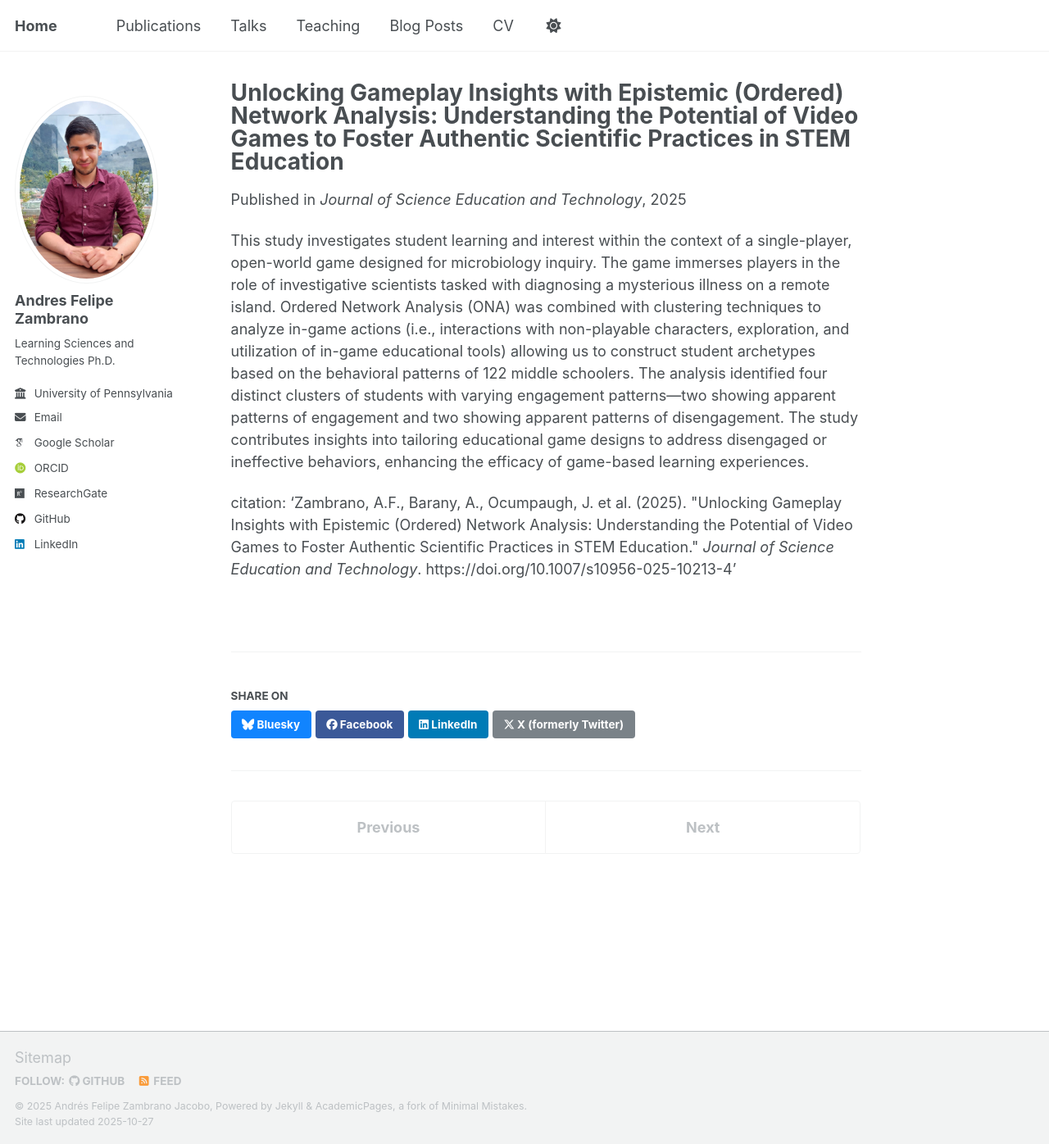
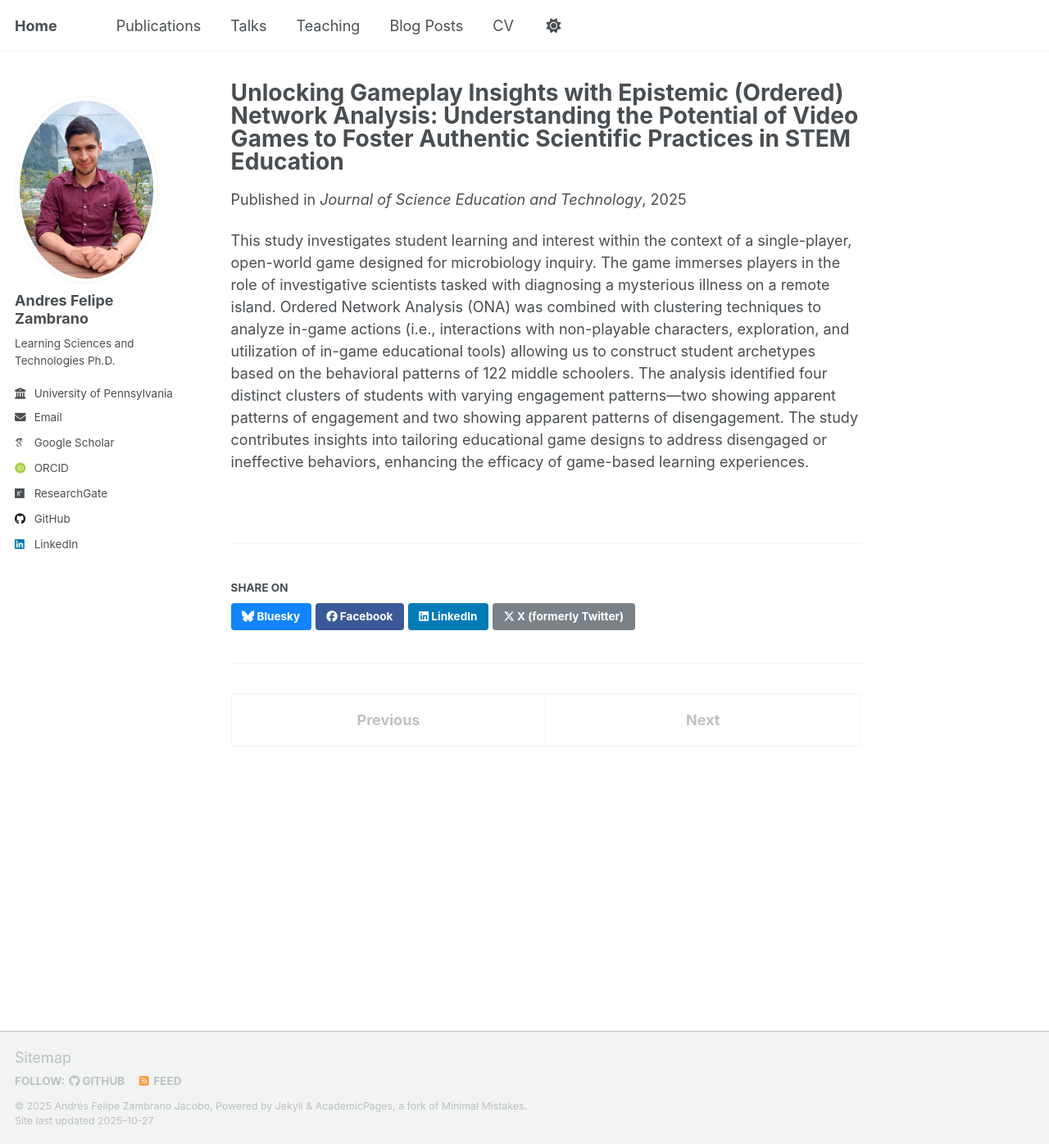
Before and after one commit to afzambrano/afzambrano.github.io, a Jekyll site: the page built from _publications/2025-02-Clustering-ONA-CrystalIsland.md, in a window 1280 px wide and 1396 px high. Shown: the whole window at 82% size. Built offline with Jekyll 4.4.1, drawn with Linux system fonts in a browser that asks for light colours; some web fonts are replaced; a script that is not in the unit is left out.

Commit message:
Update 2025-02-Clustering-ONA-CrystalIsland.md

```diff
--- a/_publications/2025-02-Clustering-ONA-CrystalIsland.md
+++ b/_publications/2025-02-Clustering-ONA-CrystalIsland.md
@@ -10,5 +10,3 @@ paperurl: 'https://link.springer.com/article/10.1007/s10956-025-10213-4'
 ---
 
 This study investigates student learning and interest within the context of a single-player, open-world game designed for microbiology inquiry. The game immerses players in the role of investigative scientists tasked with diagnosing a mysterious illness on a remote island. Ordered Network Analysis (ONA) was combined with clustering techniques to analyze in-game actions (i.e., interactions with non-playable characters, exploration, and utilization of in-game educational tools) allowing us to construct student archetypes based on the behavioral patterns of 122 middle schoolers. The analysis identified four distinct clusters of students with varying engagement patterns—two showing apparent patterns of engagement and two showing apparent patterns of disengagement. The study contributes insights into tailoring educational game designs to address disengaged or ineffective behaviors, enhancing the efficacy of game-based learning experiences.
-
-citation: 'Zambrano, A.F., Barany, A., Ocumpaugh, J. et al. (2025). &quot;Unlocking Gameplay Insights with Epistemic (Ordered) Network Analysis: Understanding the Potential of Video Games to Foster Authentic Scientific Practices in STEM Education.&quot; <i>Journal of Science Education and Technology</i>. https://doi.org/10.1007/s10956-025-10213-4'
```
